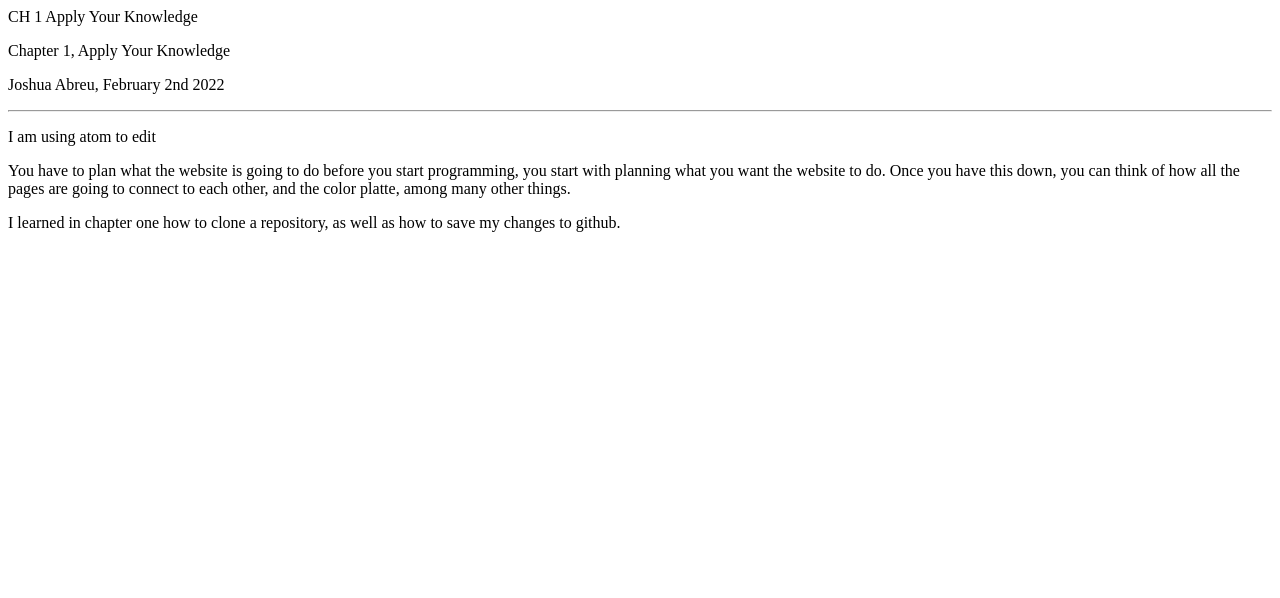
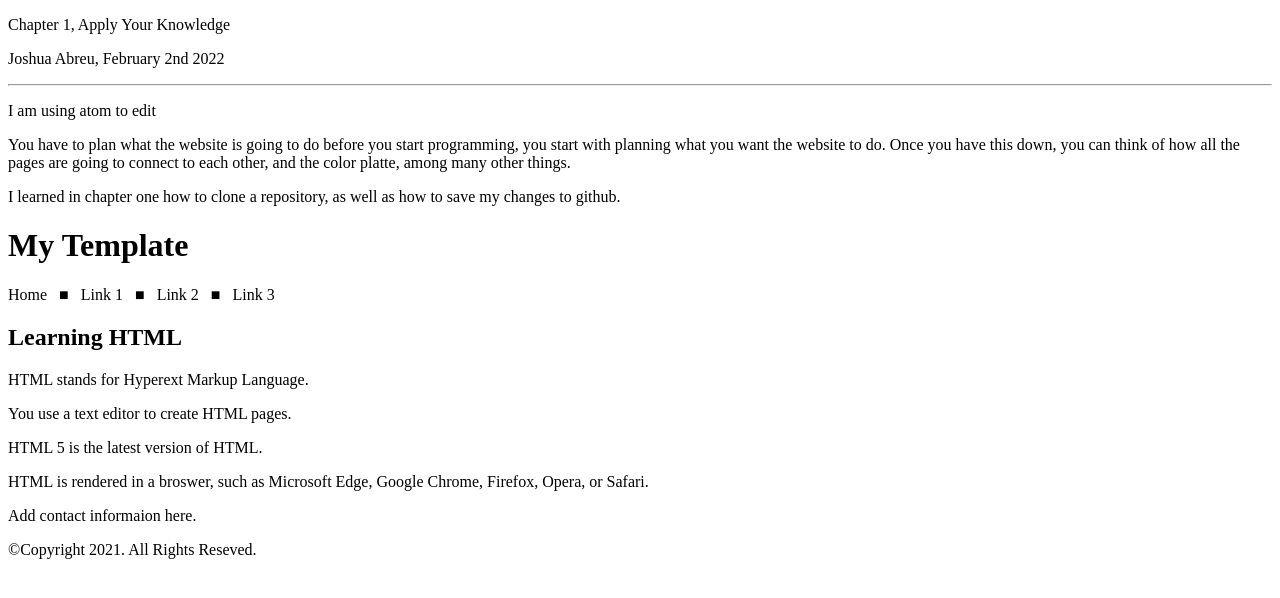
Before and after one commit to JoshSauce1/Lab1b, a plain HTML site: page apply your knowledge/index.html in a window 1280 px wide. Drawn offline with Linux system fonts and the light colour scheme.

Commit message:
Update index.html

```diff
--- a/apply your knowledge/index.html
+++ b/apply your knowledge/index.html
@@ -1,15 +1,22 @@
 <!DOCTYPE html>
-<html lang="en"
-<title>CH 1 Apply Your Knowledge</title>
+
+
+<html lang="en">
+
+<head>
+		<meta charset="utf-8">
+	<title>
+CH 1 Apply Your Knowledge,
+</title>
+</head>
 <body>
-
   <p>Chapter 1, Apply Your Knowledge </p>
 
-  <p>Joshua Abreu, February 2nd 2022</p>
+ <p>Joshua Abreu, February 2nd 2022</p>
+
 <hr>
 
-
-  <p>I am using atom to edit</p>
+<p>I am using atom to edit</p>
 
   <p>You have to plan what the website is going to do before you start programming, you start with planning what you want the
     website to do. Once you have this down, you can think of how all the pages are going to connect to each other, and the color
@@ -17,6 +24,35 @@
 
   <p>I learned in chapter one how to clone a repository, as well as how to save my changes to github.</p>
 
+	<header>
+		<h1>My Template</h1>
+	</header>
+	<!-- A navigator allows you to the navigate the website and go through different
+webpages-->
+	<nav>
+		<p>Home &nbsp; &#9632; &nbsp;
+	  Link 1 &nbsp; &#9632; &nbsp;
+	  Link 2 &nbsp; &#9632; &nbsp;
+    Link 3</p>
+	</nav>
+	<!-- Main allows you to put the most inportant content first-->
+	<main>
+		<h2> Learning HTML </h2>
+
+		<p>HTML stands for Hyperext Markup Language.</p>
+
+		<p>You use a text editor to create HTML pages.</p>
+
+		<p>HTML 5 is the latest version of HTML.</p>
+
+		<p>HTML is rendered in a broswer, such as Microsoft Edge, Google Chrome, Firefox, Opera, or Safari.</p>
+
+	</main>
+	<!-- The footer is used to display legal information-->
+	<footer>
+		<p>Add contact informaion here.</p>
+		<p>&#169;Copyright 2021. All Rights Reseved.</p>
+	</footer>
 
 </body>
 </html>
```
